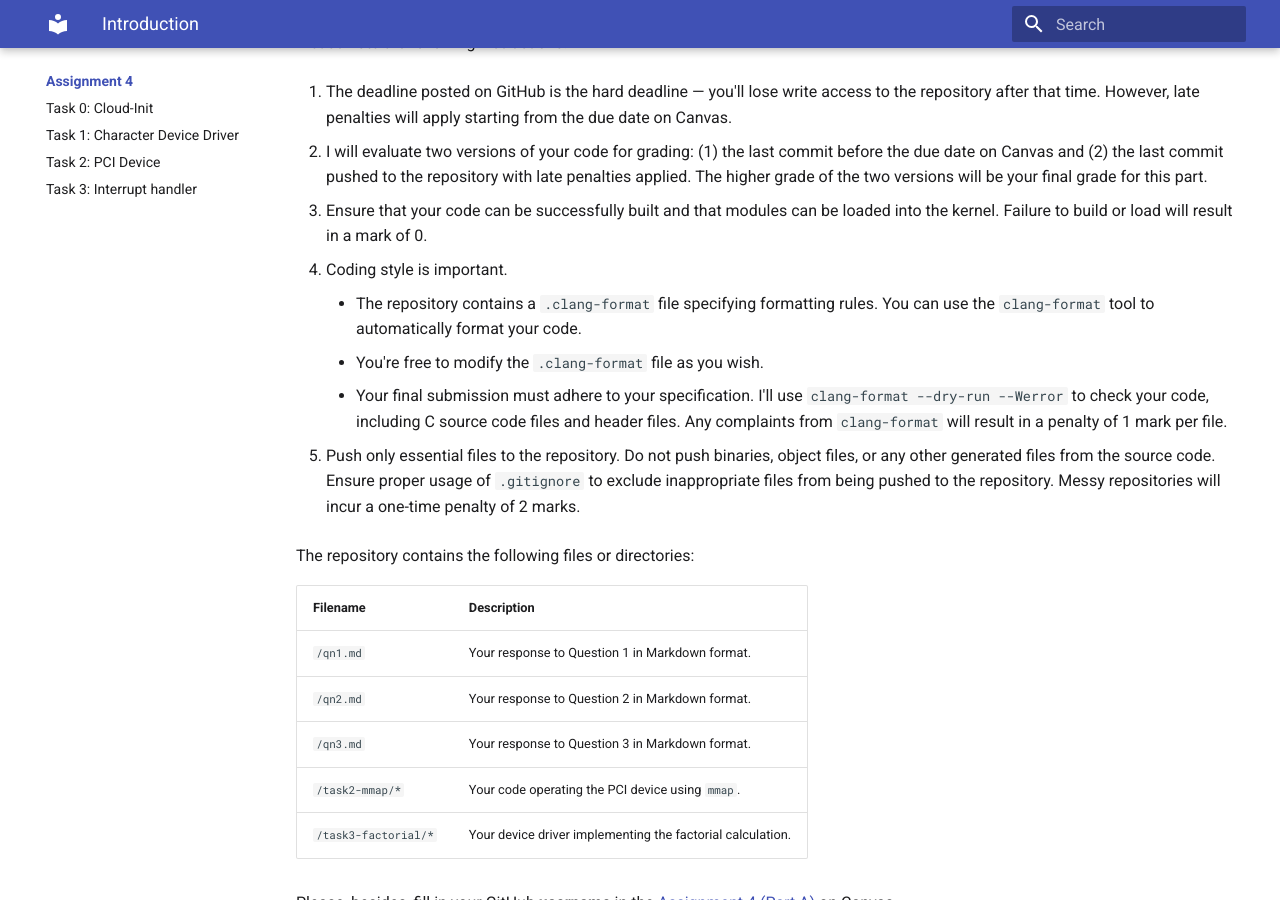
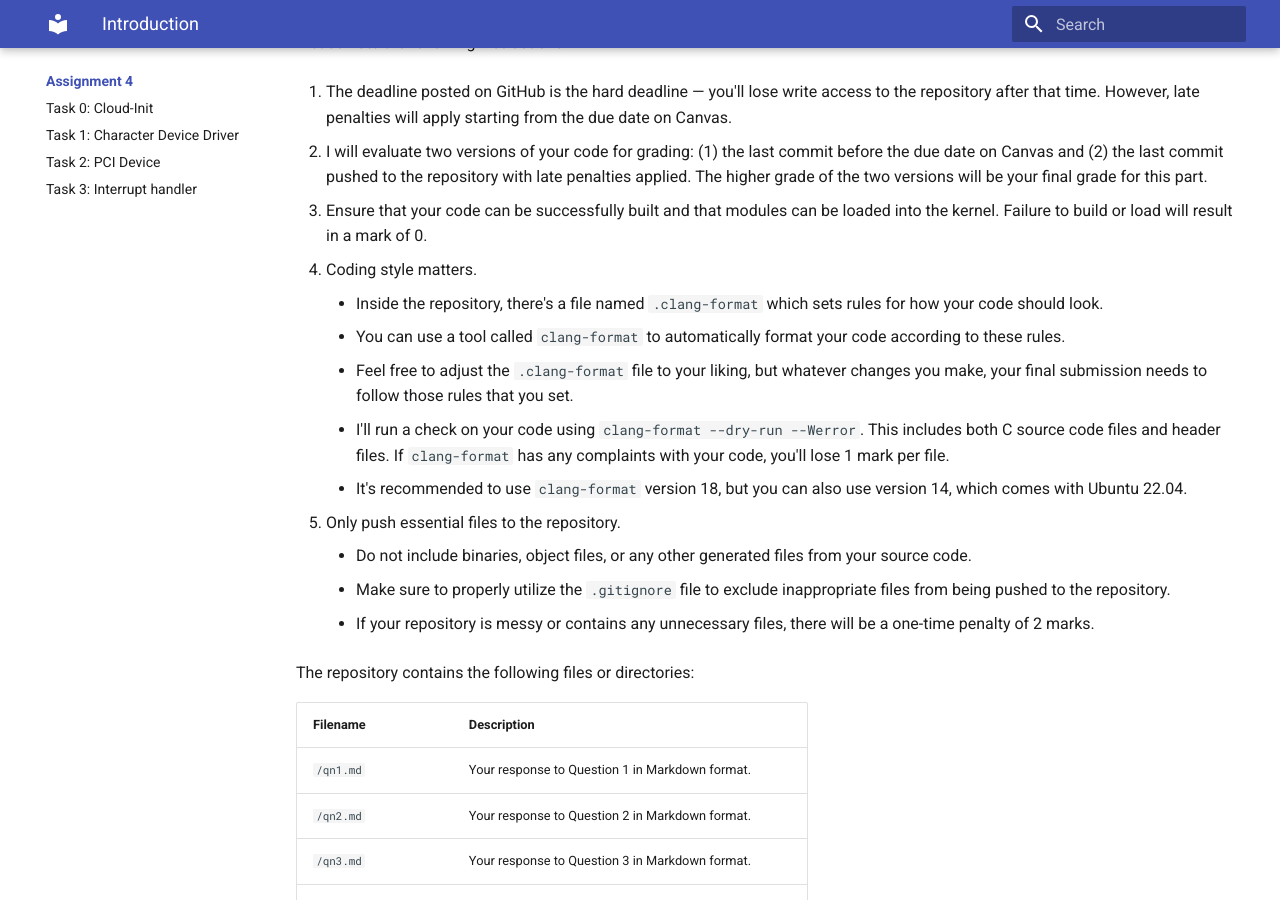
Before and after one commit to cs5250-24s/cs5250-24s, an MkDocs documentation site: the page built from docs/asg4/index.md, in a window 1280 px wide and 900 px high, scrolled down 1532 px. Built offline with MkDocs 1.6.1 and Material for MkDocs 9.7.7, drawn with Linux system fonts in a browser that asks for light colours.

Commit message:
asg4: sync updates on README
Signed-off-by: Shen Jiamin <shen_jiamin@u.nus.edu>

```diff
--- a/docs/asg4/index.md
+++ b/docs/asg4/index.md
@@ -81,20 +81,29 @@ Please note the following instructions:
 3. Ensure that your code can be successfully built and that modules can be
    loaded into the kernel. Failure to build or load will result in a mark of 0.
 
-4. Coding style is important.
+4. Coding style matters.
 
-   - The repository contains a `.clang-format` file specifying formatting rules.
-     You can use the `clang-format` tool to automatically format your code.
-   - You're free to modify the `.clang-format` file as you wish.
-   - Your final submission must adhere to your specification. I'll use
-     `clang-format --dry-run --Werror` to check your code, including C source
-     code files and header files. Any complaints from `clang-format` will result
-     in a penalty of 1 mark per file.
+   - Inside the repository, there's a file named `.clang-format` which sets
+     rules for how your code should look.
+   - You can use a tool called `clang-format` to automatically format your code
+     according to these rules.
+   - Feel free to adjust the `.clang-format` file to your liking, but whatever
+     changes you make, your final submission needs to follow those rules that
+     you set.
+   - I'll run a check on your code using `clang-format --dry-run --Werror`. This
+     includes both C source code files and header files. If `clang-format` has
+     any complaints with your code, you'll lose 1 mark per file.
+   - It's recommended to use `clang-format` version 18, but you can also use
+     version 14, which comes with Ubuntu 22.04.
 
-5. Push only essential files to the repository. Do not push binaries, object
-   files, or any other generated files from the source code. Ensure proper usage
-   of `.gitignore` to exclude inappropriate files from being pushed to the
-   repository. Messy repositories will incur a one-time penalty of 2 marks.
+5. Only push essential files to the repository.
+
+   - Do not include binaries, object files, or any other generated files from
+     your source code.
+   - Make sure to properly utilize the `.gitignore` file to exclude
+     inappropriate files from being pushed to the repository.
+   - If your repository is messy or contains any unnecessary files, there will
+     be a one-time penalty of 2 marks.
 
 The repository contains the following files or directories:
 
```
